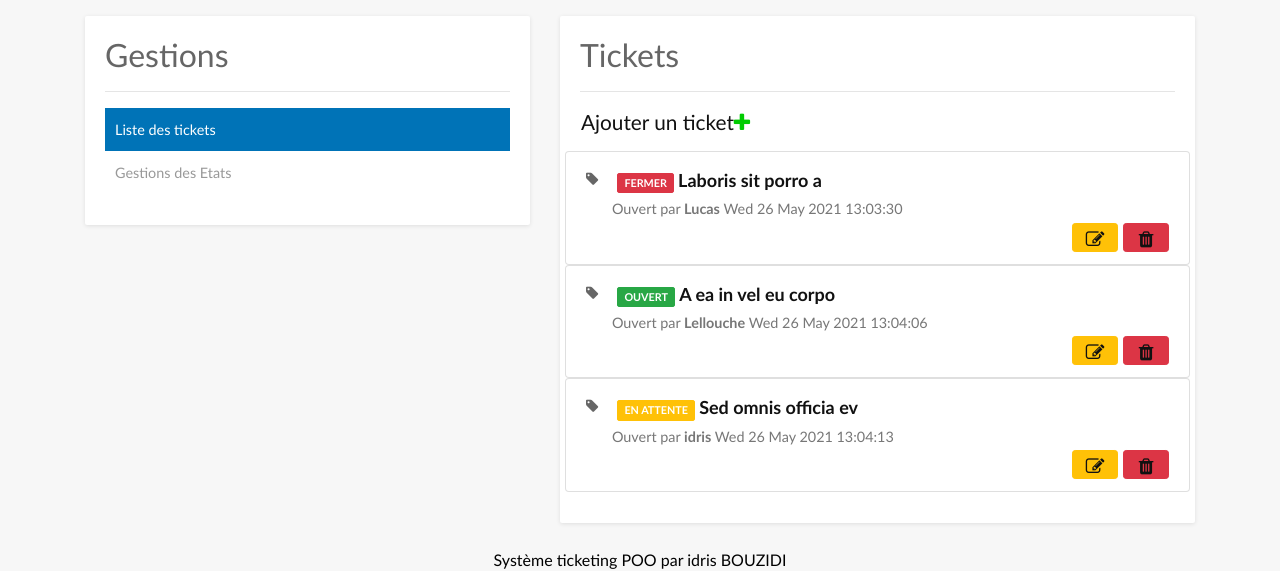
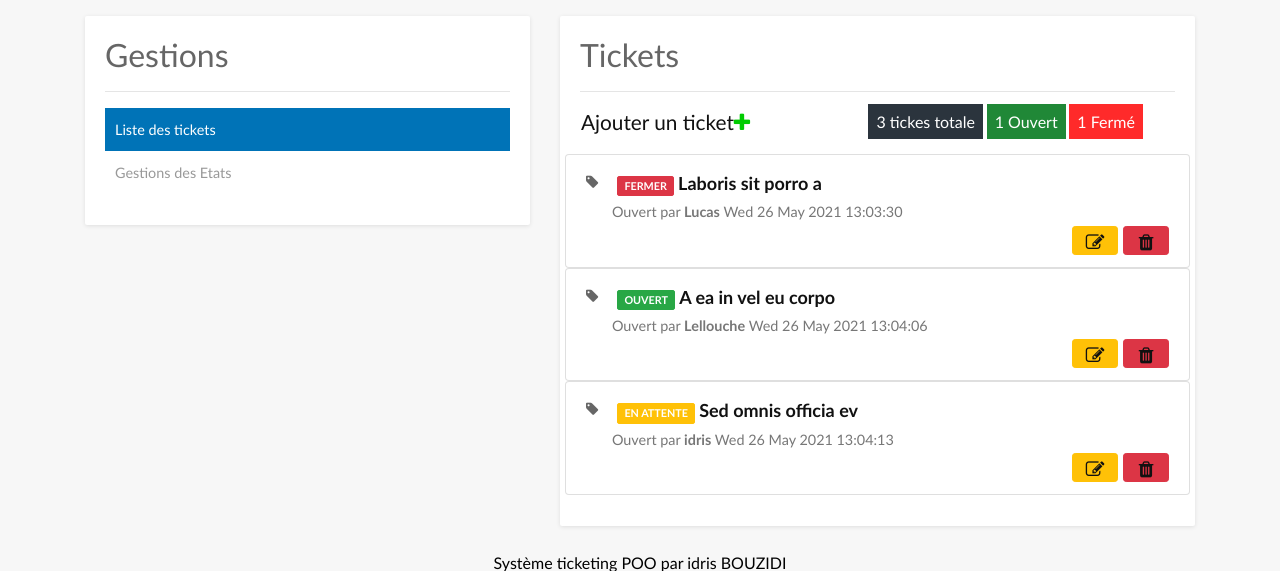
Before and after one commit to ibouzidi/ticketing, a PHP site: page / in a window 1280 px wide. Shown: the part 82-653 px from the top of the page. Run offline with PHP 8.4, Linux system fonts and the light colour scheme; data comes from the database, SQL or seed files in the repository.

Commit message:
count ticket and comment

```diff
--- a/Contenu/style.css
+++ b/Contenu/style.css
@@ -257,3 +257,34 @@ input[type="checkbox"] {
 .commentaire .nbcom {
 	color: #2B343D;
 }
+
+.boxstat {
+	display: grid;
+	grid-template-columns: 1fr 1fr;
+	grid-gap: 10px 2em;
+}
+
+.boxstat :first-child {
+	align-self: center;
+}
+
+
+.boxstat p {
+	padding-left: 1rem;
+	display: inline;
+	font-size: 1rem;
+	padding: 0.5rem;
+	color: white;
+}
+
+.boxstat .openticket {
+	background-color: #208837;
+}
+
+.boxstat .closeticket {
+	background-color: #FF2A2A;
+}
+
+.boxstat .tottickets {
+	background-color: #2B343D;
+}
--- a/Controleur/ControleurAccueil.php
+++ b/Controleur/ControleurAccueil.php
@@ -19,7 +19,19 @@ class ControleurAccueil {
   public function accueil() {
     $billets = $this->billet->getBillets();
     $etats = $this->etat->getEtats();
+
+    // nb de ticket ouvert fermer et total
+    $nbtickets = $this->billet->getNbTickets();
+    $nbticketsOuvert = $this->billet->getNbTicketsOuvert();
+    $nbticketsFermer = $this->billet->getNbTicketsFermer();
+
     $vue = new Vue("Accueil");
-    $vue->generer(array('billets' => $billets, 'etats' => $etats));
+    $vue->generer(array(
+      'billets' => $billets,
+      'etats'   => $etats,
+      'nbtickets' => $nbtickets,
+      'nbticketsOuvert' => $nbticketsOuvert,
+      'nbticketsFermer' => $nbticketsFermer
+    ));
   }
 }
--- a/Modele/Billet.php
+++ b/Modele/Billet.php
@@ -5,16 +5,14 @@ require_once('Modele/Modele.php');
 class Billet extends Modele
 {
 	// Renvoie la liste des tickets
-	public function getBillets()
-	{
+	public function getBillets(){
 		$sql = 'SELECT t.TIC_ID AS id_billet, t.TIC_DATE, t.TIC_TITRE, t.TIC_AUTEUR as auteur, t.TIC_CONTENU, t.TIC_ETAT, e.id, e.nom_etat FROM t_ticket t INNER JOIN etats e ON e.id = t.TIC_ETAT ORDER BY TIC_ID desc';
 		$billets = $this->executerRequete($sql);
 		return $billets;
 	}
 
 	// Renvoie les informations sur un ticket
-	public function getBillet($idBillet)
-	{
+	public function getBillet($idBillet){
 		$sql = 'SELECT t.TIC_ID AS id, t.TIC_DATE AS date_ticket, t.TIC_TITRE AS titre, t.TIC_AUTEUR as auteur, t.TIC_CONTENU AS contenu, t.TIC_ETAT AS etat, e.nom_etat FROM t_ticket t INNER JOIN etats e ON e.id = t.TIC_ETAT WHERE TIC_ID = ?';
 		$billet = $this->executerRequete($sql, array($idBillet));
 		if ($billet->rowCount() == 1)
@@ -24,22 +22,19 @@ class Billet extends Modele
 	}
 
 	// Permet d'ajouter un nouveau ticket
-    public function ajoutTicket($titre, $auteur, $description, $etat)
-    {
+    public function ajoutTicket($titre, $auteur, $description, $etat){
         $sql = "INSERT INTO t_ticket(TIC_DATE, TIC_TITRE, TIC_AUTEUR, TIC_CONTENU, TIC_ETAT) values(NOW(), ?, ?, ?, ?)";
 		$sql = $this->executerRequete($sql, array($titre, $auteur, $description, $etat));
 	}
 
 	// Permet de supprimer un ticket
-	public function suppTicket($idBillet)
-	{
+	public function suppTicket($idBillet){
 		$sql = 'DELETE FROM t_ticket WHERE TIC_ID = ?';
 		$sql = $this->executerRequete($sql, array($idBillet));
 	}
 
 	// Permet de récupérer les états sur un ticket en particulier
-	public function Etats($etats)
-	{
+	public function Etats($etats){
 		$sql = 'SELECT * FROM etats WHERE id != ?';
 		$afficher_etats = $this->executerRequete($sql, array($etats));
 		return $afficher_etats;
@@ -53,5 +48,40 @@ class Billet extends Modele
 		return $modifier;
 	}
 
+	// Affiche le nb de ticket total
+	public function getNbTickets(){
+		$sql = "SELECT COUNT(*) as nbtickets FROM t_ticket";
+		$nbtickets = $this->executerRequete($sql);
+		if ($nbtickets->rowCount() > 0) {
+			return $nbtickets->fetch();
+		}else{
+			throw new Exception('0');
+		}
+	}
+
+	// Affiche le nb de ticket ouvert
+	public function getNbTicketsOuvert(){
+		$sql = "SELECT COUNT(*) as nbticketouvert FROM t_ticket t INNER JOIN etats e ON e.id = t.TIC_ETAT
+		WHERE e.nom_etat LIKE '%ouvert%' ";
+		$nbtickets = $this->executerRequete($sql);
+			if ($nbtickets->rowCount() > 0) {
+			return $nbtickets->fetch();
+			}else{
+				throw new Exception('0');
+			}
+	}
+
+	// Affiche le nb de ticket fermer
+	public function getNbTicketsFermer(){
+		$sql = "SELECT COUNT(*) as nbticketferme FROM t_ticket t INNER JOIN etats e ON e.id = t.TIC_ETAT
+		WHERE e.nom_etat LIKE '%fermé%' ";
+		$nbtickets = $this->executerRequete($sql);
+		if ($nbtickets->rowCount() > 0) {
+			return $nbtickets->fetch();
+		}else{
+			throw new Exception('0');
+		}
+	}
+
 
 }
--- a/Vue/gabarit.php
+++ b/Vue/gabarit.php
@@ -5,7 +5,7 @@
     <meta charset="utf-8">
     <meta content="width=device-width, initial-scale=1.0" name="viewport">
 
-    <title></title>
+    <title><?= $titre ?></title>
     <meta content="Système de ticketing projet numéro 2 pour l'examin" name="descriptison">
     <meta content="Systeme ticketing étudiants lycée Simone Weil Saint-Priest-en-Jarez application projet" name="keywords">
 
--- a/Vue/vueAccueil.php
+++ b/Vue/vueAccueil.php
@@ -1,6 +1,8 @@
-<?php $titre = 'Gestionnaire des tickets'; ?>
+<?php $titre = 'Gestionnaire des tickets'; ?> <!-- Titre de la page(onglet)-->
 
-<a data-backdrop="static" class="addbutton" href="" data-toggle="modal" data-target="#modalAddTicket">Ajouter un ticket<i class="fa fa-plus"></i></a>
+<div class="boxstat">
+    <div>
+    <a data-backdrop="static" class="addbutton" href="" data-toggle="modal" data-target="#modalAddTicket">Ajouter un ticket<i class="fa fa-plus"></i></a>
         <!-- modal -->
         <div class="modal fade" id="modalAddTicket" tabindex="-1" role="dialog" aria-labelledby="myModalLabel" aria-hidden="true">
             <div class="modal-dialog" role="document">
@@ -9,7 +11,17 @@
                 </div>
             </div>
         </div>
+    </div>
+    <div>
+        <!-- affiche le nb de ticket total ouvert fermer -->
+        <p class="tottickets"><span><?= $nbtickets['nbtickets']?></span> tickes totale</p>
+        <p class="openticket"><span><?= $nbticketsOuvert['nbticketouvert']?></span> Ouvert</p>
+        <p class="closeticket"><span><?= $nbticketsFermer['nbticketferme']?></span> Fermé</p>
+    </div>
 
+
+</div>
+<!-- liste des tous les tickets avec leur états -->
 <div class="listeticket py-3">
     <?php foreach ($billets as $billet): ?>
     <ul class="list-group fa-padding">
@@ -17,7 +29,7 @@
             <div class="media">
                 <i class="fa fa-tag pull-left"></i>
                 <div class="media-body">
-
+                    <!-- affiche le ticket selon son état avec des couleurs réspectif -->
                     <?php if ($billet['TIC_ETAT'] == 1
                         || $billet['TIC_ETAT'] == 2
                         || $billet['TIC_ETAT'] == 3
@@ -37,7 +49,7 @@
                     <strong class="media-body-title">
                         <a href="index.php?action=billet&id=<?=$billet['id_billet']?>"><?=$billet['TIC_TITRE']?></a>
                     </strong>
-
+                    <!-- si un nouvel état alors on lui donne une couleur par défaut -->
                     <?php } else {?>
                     <span class="swd btn btn-info"><?=$billet['nom_etat']?></span>
                     <a href="index.php?action=billet&id=<?=$billet['id_billet']?>">
@@ -47,9 +59,11 @@
                     <p class="info">Ouvert par <strong><?= $billet['auteur']?></strong>
                         <time><?= utf8_encode(strftime('%a %d %b %Y %H:%M:%S', strtotime($billet['TIC_DATE'])))?></time>
                     </p>
+                    <!-- action supprimer un ticket -->
                     <a onclick="return confirm('&Ecirc;tes-vous sûr de vouloir supprimer ce ticket ?')"
                     href="index.php?action=supprimer&id=<?=$billet['id_billet']?>"
                     class="btn btn-danger btn-sm pull-right"><i class="fa fa-trash fa-lg"></i></a>
+                    <!-- action modifier un ticket -->
                     <a class="btn btn-warning btn-sm pull-right editTicketbtn"
                     href="index.php?action=editerTicket&id=<?= $billet['id_billet']?>">
                         <i class="fa fa-edit fa-lg"></i></a>
--- a/Vue/vueBillet.php
+++ b/Vue/vueBillet.php
@@ -1,3 +1,4 @@
+<!-- détails du billet en question -->
 <div class="container">
     <div class="contenu">
         <?php $titre = "Ticket - " . $billet['titre']; ?>
@@ -9,13 +10,14 @@
         <hr>
     </div>
 
-
+    <!-- section commentaire ajout suppression et nombre de commnaitre -->
     <div class="commentaire">
         <h4 class="nbcom">
         <i class="fa fa-comments"></i><?= $nbComms['nbComm'] ?>
         </h4>
         <h4>Commentaires du ticket :</h4>
         <?php foreach ($commentaires as $commentaire) : ?>
+
             <p><?= $commentaire['auteur'] ?> dit le
                 <time><?= strftime("%a %d %b %Y %H:%M:%S", strtotime($commentaire['date'])); ?>
             </p>
@@ -23,10 +25,10 @@
                 href="index.php?action=suppcomm&id=<?=$commentaire['id']?>" class="btn btn-danger btn-sm pull-right"><i
                 class="fa fa-trash fa-lg"></i></a>
             <p><?= $commentaire['contenu'] ?></p>
-
             <hr>
 
         <?php endforeach; ?>
+     <!-- répondre à un commentaire -->
     <h5 id="titreReponses">Répondre à <?= $billet['auteur'] ?></h5>
     <form method="post" action="index.php?action=ajouterCommentaire">
         <div class="form-group">
```
Lines whose indentation alone changed are shown as unchanged.
